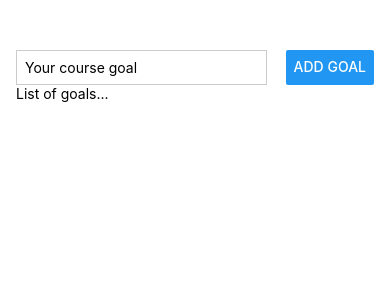
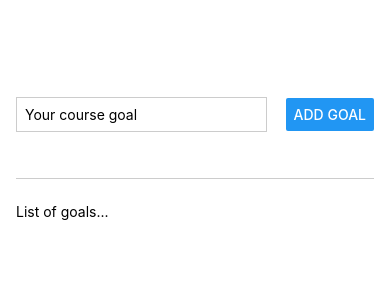
Before and after one commit to pinyada-sengate/RNCourse, a React Native app: screen / in a window 390 px wide. Shown: the top 300 px of the page. Built offline with nearby package versions, Linux system fonts and the light colour scheme.

Commit message:
improve layout

```diff
--- a/App.js
+++ b/App.js
@@ -8,7 +8,7 @@ export default function App() {
         <TextInput style={styles.textInput} placeholder="Your course goal" />
         <Button title="Add Goal" />
       </View>
-      <View>
+      <View style={styles.goalsContainer}>
         <Text>List of goals... </Text>
       </View>
     </View>
@@ -17,12 +17,18 @@ export default function App() {
 
 const styles = StyleSheet.create({
   appContainer: {
+    flex: 1,
     paddingTop: 50,
     paddingHorizontal: 16,
   },
   inputContainer: {
+    flex: 1,
     flexDirection: "row",
     justifyContent: "space-between",
+    alignItems: "center",
+    marginBottom: 24,
+    borderBottomWidth: 1,
+    borderBottomColor: "#cccccc",
   },
   textInput: {
     borderWidth: 1,
@@ -31,4 +37,7 @@ const styles = StyleSheet.create({
     marginRight: 8,
     padding: 8,
   },
+  goalsContainer: {
+    flex: 5,
+  },
 });
```
